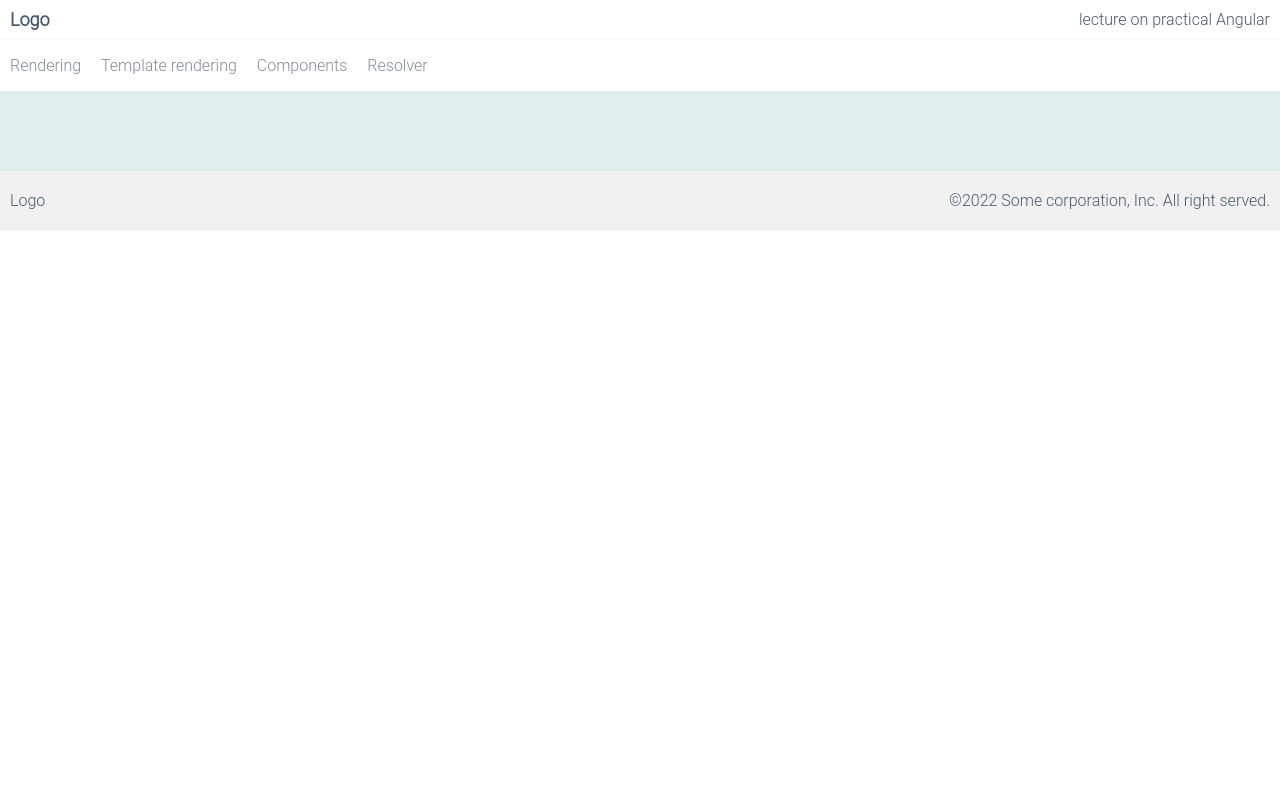
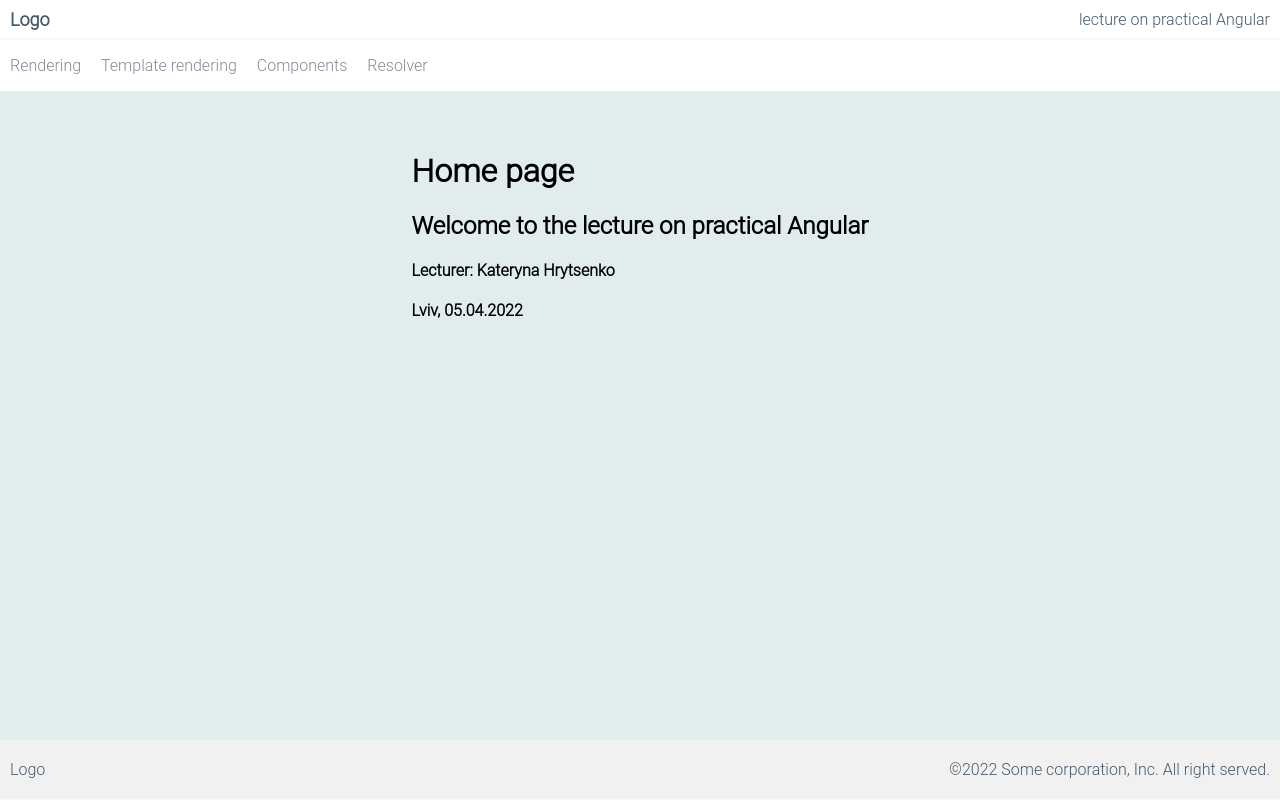
Before and after one commit to kategrytsenko/practical-angular, an Angular app: page / in a window 1280 px wide. Built offline with nearby package versions, Linux system fonts and the light colour scheme.

Commit message:
added welcome page and styles for height

```diff
--- a/src/app/app.component.scss
+++ b/src/app/app.component.scss
@@ -25,4 +25,5 @@
   max-width: 1400px;
   margin: 0 auto;
   padding: 40px;
+  min-height: calc(100vh - 151px);
 }
--- a/src/app/components-types/components-types.component.html
+++ b/src/app/components-types/components-types.component.html
@@ -1,21 +1,12 @@
 <div class="components-types" *ngIf="(filteredUsers$ | async) as users">
   <div class="components-types__header">
     <h4>Total Users: {{users?.length}}</h4>
+    <app-filters (filterByGender)="applyFilterByGender($event)"></app-filters>
     <input class="components-types__search" type="text" [formControl]="searchInput" placeholder="Filter users by first name...">
   </div>
-
-  <app-filters (filterByGender)="applyFilterByGender($event)"></app-filters>
 
   <div class="cards-container">
     <app-user-card *ngFor="let user of users" [user]="user"></app-user-card>
   </div>
 
 </div>
-
-
-
-
-<!--TODO темплейт, який не влізе у вʼю порт
-  містить багато логіки, складно працювати
-  с у слові SOLID, спробуємо поділити
-  фільтр(asc\desc), пошук і табличка, яка рендериться-->
--- a/src/app/components-types/services/users.service.ts
+++ b/src/app/components-types/services/users.service.ts
@@ -1,5 +1,4 @@
 import { Injectable } from "@angular/core";
-// import { HttpClient } from "@angular/common/http";
 import { User } from '../interfaces';
 import { Observable, of } from 'rxjs';
 
@@ -56,17 +55,7 @@ export class UsersService {
     "gender": "Female"
   }];
 
-  constructor() {}
-
-  getDefaultUser(): Observable<User> {
-    return of(this.users[0]);
-  }
-
   getUsers(): Observable<User[]> {
     return of(this.users);
   }
-
-  getUser(id: string | number): Observable<User> {
-    return of(this.users.find(user => user.id === id) || this.users[0]);
-  }
 }
--- a/src/app/core/components/header/header.component.html
+++ b/src/app/core/components/header/header.component.html
@@ -1,4 +1,5 @@
 <div class="header">
-  <div class="header__logo">Logo</div>
+  <a [routerLink]="['/']"
+     class="header__logo">Logo</a>
   <div class="header__title">{{title}}</div>
 </div>
--- a/src/app/core/components/header/header.component.scss
+++ b/src/app/core/components/header/header.component.scss
@@ -10,5 +10,7 @@
   &__logo {
     font-weight: bold;
     font-size: 18px;
+    color: #465A6D;
+    text-decoration: none;
   }
 }
--- a/src/app/core/core.module.ts
+++ b/src/app/core/core.module.ts
@@ -3,6 +3,7 @@ import { CommonModule } from '@angular/common';
 import { FooterComponent } from './components/footer/footer.component';
 import { HeaderComponent } from './components/header/header.component';
 import { AuthService } from './auth.service';
+import { RouterModule } from '@angular/router';
 
 @NgModule({
   declarations: [
@@ -10,7 +11,8 @@ import { AuthService } from './auth.service';
     HeaderComponent
   ],
   imports: [
-    CommonModule
+    CommonModule,
+    RouterModule
   ],
   providers: [
     AuthService
--- a/src/app/home/home.component.html
+++ b/src/app/home/home.component.html
@@ -1,3 +1,8 @@
 <div class="home">
-
+  <div class="home__inner-container">
+    <h1>Home page</h1>
+    <h2>Welcome to the lecture on practical Angular</h2>
+    <h4>Lecturer: Kateryna Hrytsenko</h4>
+    <h4>Lviv, 05.04.2022</h4>
+  </div>
 </div>
--- a/src/app/home/home.component.scss
+++ b/src/app/home/home.component.scss
@@ -0,0 +1,5 @@
+.home {
+  display: flex;
+  justify-content: center;
+  align-items: center;
+}
```
